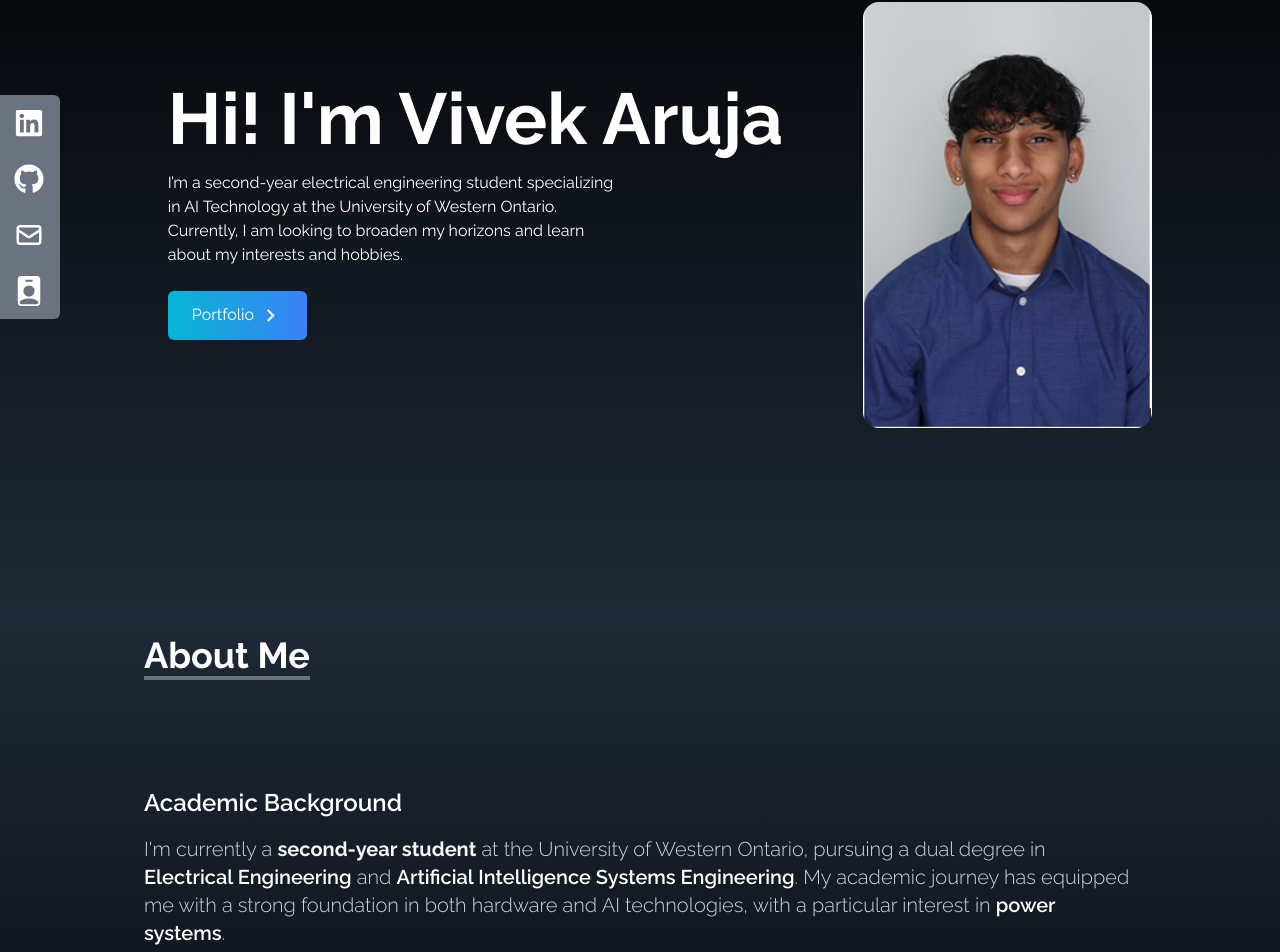
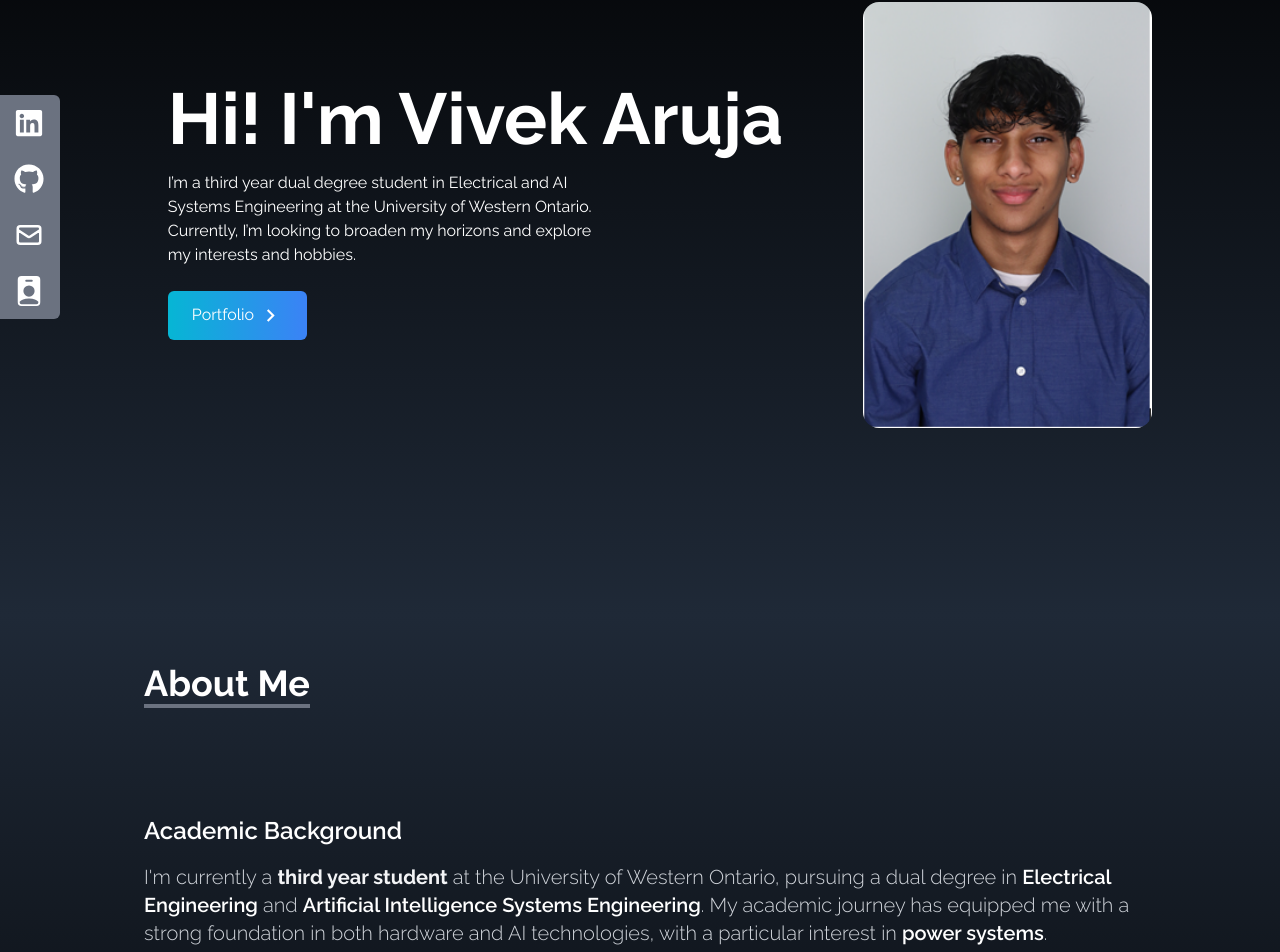
Before and after one commit to VivekAruja/Portfolio-Website, a React (Create React App) app: page / in a window 1280 px wide. Shown: the part 185-1137 px from the top of the page. Built offline with nearby package versions, Linux system fonts and the light colour scheme.

Commit message:
Updated portfolio layout and resume link

```diff
--- a/src/components/About.jsx
+++ b/src/components/About.jsx
@@ -16,7 +16,7 @@ const About = () => {
         <div className="text-base sm:text-xl mt-10 sm:mt-20 leading-relaxed font-light text-gray-300">
           <h2 className="text-xl sm:text-2xl font-semibold text-white">Academic Background</h2>
           <p className="mt-4">
-            I'm currently a <span className="font-bold text-gray-100">second-year student</span> at the University of Western Ontario, pursuing a dual degree in <span className="font-semibold text-white">Electrical Engineering</span> and <span className="font-semibold text-white">Artificial Intelligence Systems Engineering</span>. My academic journey has equipped me with a strong foundation in both hardware and AI technologies, with a particular interest in <span className="font-semibold text-white">power systems</span>.
+            I'm currently a <span className="font-bold text-gray-100">third year student</span> at the University of Western Ontario, pursuing a dual degree in <span className="font-semibold text-white">Electrical Engineering</span> and <span className="font-semibold text-white">Artificial Intelligence Systems Engineering</span>. My academic journey has equipped me with a strong foundation in both hardware and AI technologies, with a particular interest in <span className="font-semibold text-white">power systems</span>.
           </p>
 
           <h2 className="text-xl sm:text-2xl font-semibold text-white mt-10 sm:mt-16">Interests and Hobbies</h2>
@@ -25,7 +25,6 @@ const About = () => {
             <li>Music production</li>
             <li>Video editing</li>
             <li>Reading</li>
-            <li>Learning Muay Thai</li>
           </ul>
 
           <h2 className="text-xl sm:text-2xl font-semibold text-white mt-10 sm:mt-16">Career Goals</h2>
--- a/src/components/Home.jsx
+++ b/src/components/Home.jsx
@@ -15,8 +15,8 @@ const Home = () => {
                   Hi! I'm Vivek Aruja
                </h2>
                <p className="text-white py-2 sm:py-4 max-w-md">
-                  I’m a second-year electrical engineering student specializing in AI Technology at the University of Western Ontario.
-                  Currently, I am looking to broaden my horizons and learn about my interests and hobbies.
+                  I’m a third year dual degree student in Electrical and AI Systems Engineering at the University of Western Ontario.
+                   Currently, I’m looking to broaden my horizons and explore my interests and hobbies.
                </p>
 
                <div>
--- a/src/components/SocialLinks.jsx
+++ b/src/components/SocialLinks.jsx
@@ -40,7 +40,7 @@ const SocialLinks = () => {
                     Resume <BsFillPersonBadgeFill size={30} />
                 </>
             ),
-            href: '/Resume.pdf',
+            href: '/Vivek_Aruja_Resume_and_Portfolio.pdf',
             style: 'rounded-br-md',
             download: true,
         },
```
Also changed, not shown: 2 other files (tests, documents, lock files or other folders).
